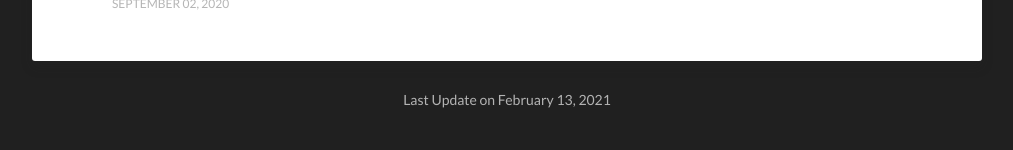
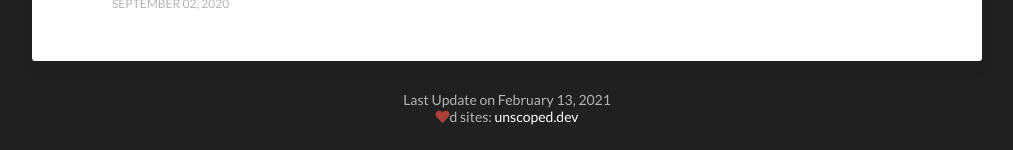
Before and after one commit to stex/stex.codes, a Jekyll site: the page built from index.html, in a window 1280 px wide. Shown: the part 2219-2369 px from the top of the page, without its empty margins (133-1146 px from the left). Built offline with Jekyll 4.4.1, drawn with Linux system fonts in a browser that asks for light colours; the list of posts is cut into pages by our own code.

Commit message:
added unscoped.dev to liked sites

```diff
--- a/_includes/footer.html
+++ b/_includes/footer.html
@@ -1,7 +1,11 @@
 <footer role="contentinfo">
   <div class="footer-wrapper">
-    <span>
+    <div>
       Last Update on {{ site.time | date: "%B %d, %Y" }}
-    </span>
+    </div>
+    <div>
+      <i class="fas fa-heart heart" alt="love"></i>d sites:
+      <a href="https://unscoped.dev" target="_blank">unscoped.dev</a>
+    </div>
   </div>
 </footer>
--- a/_sass/_main.scss
+++ b/_sass/_main.scss
@@ -27,6 +27,14 @@ a {
 	&:active {
 		outline: 0;
 	}
+}
+
+/*--- ICONS -----------------------------------------------------------------*/
+
+i {
+  &.heart {
+    color: $heart-color;
+  }
 }
 
 /*--- BLOCKQUOTE ------------------------------------------------------------*/
--- a/_sass/_variables.scss
+++ b/_sass/_variables.scss
@@ -23,6 +23,7 @@ $text-color                      : #808080;
 $border-color                    : lighten($base-color,60);
 $link-color                      : #F2992E;
 $figure-border                   : #131313;
+$heart-color                     : #a83f39;
 
 /*--- SCREEN SIZES ----------------------------------------------------------*/
 
```
